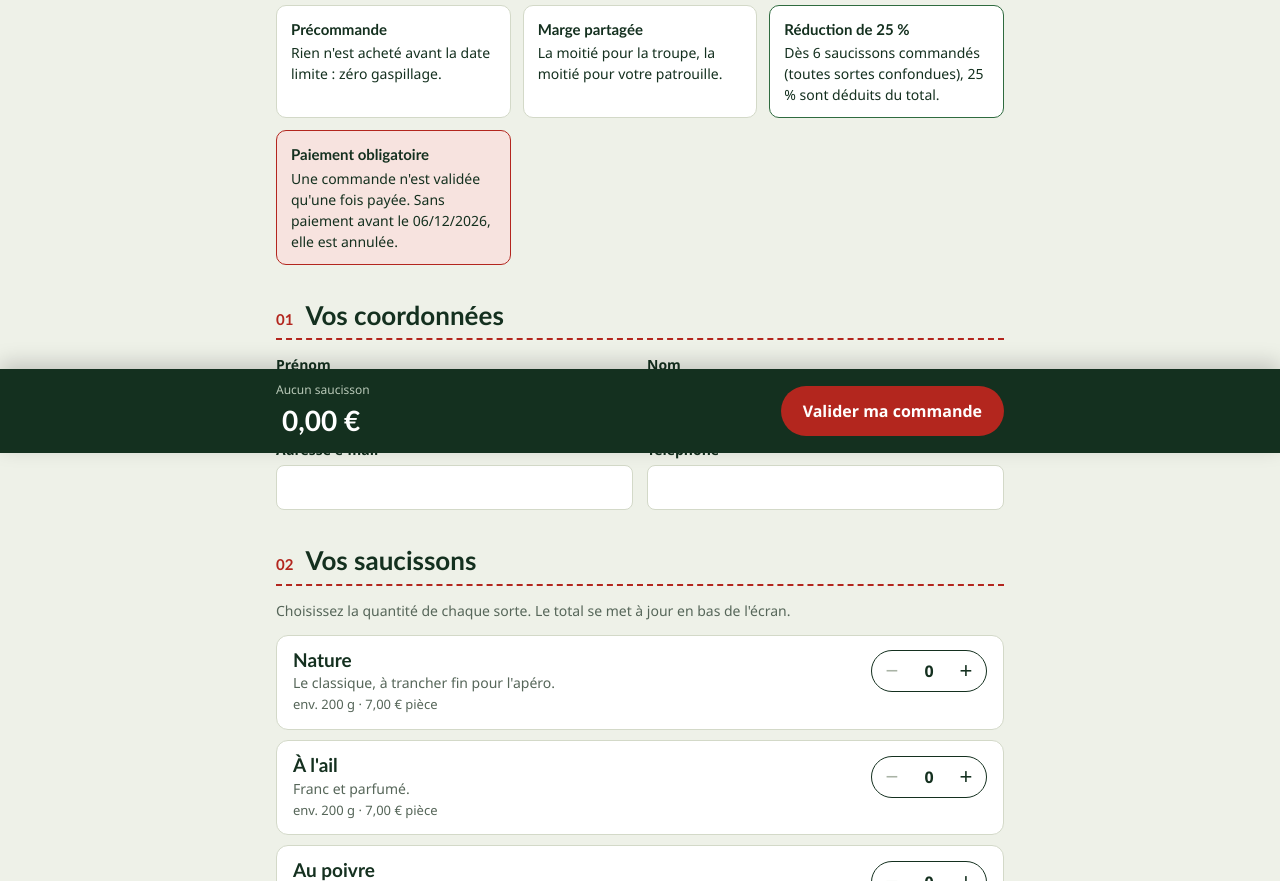
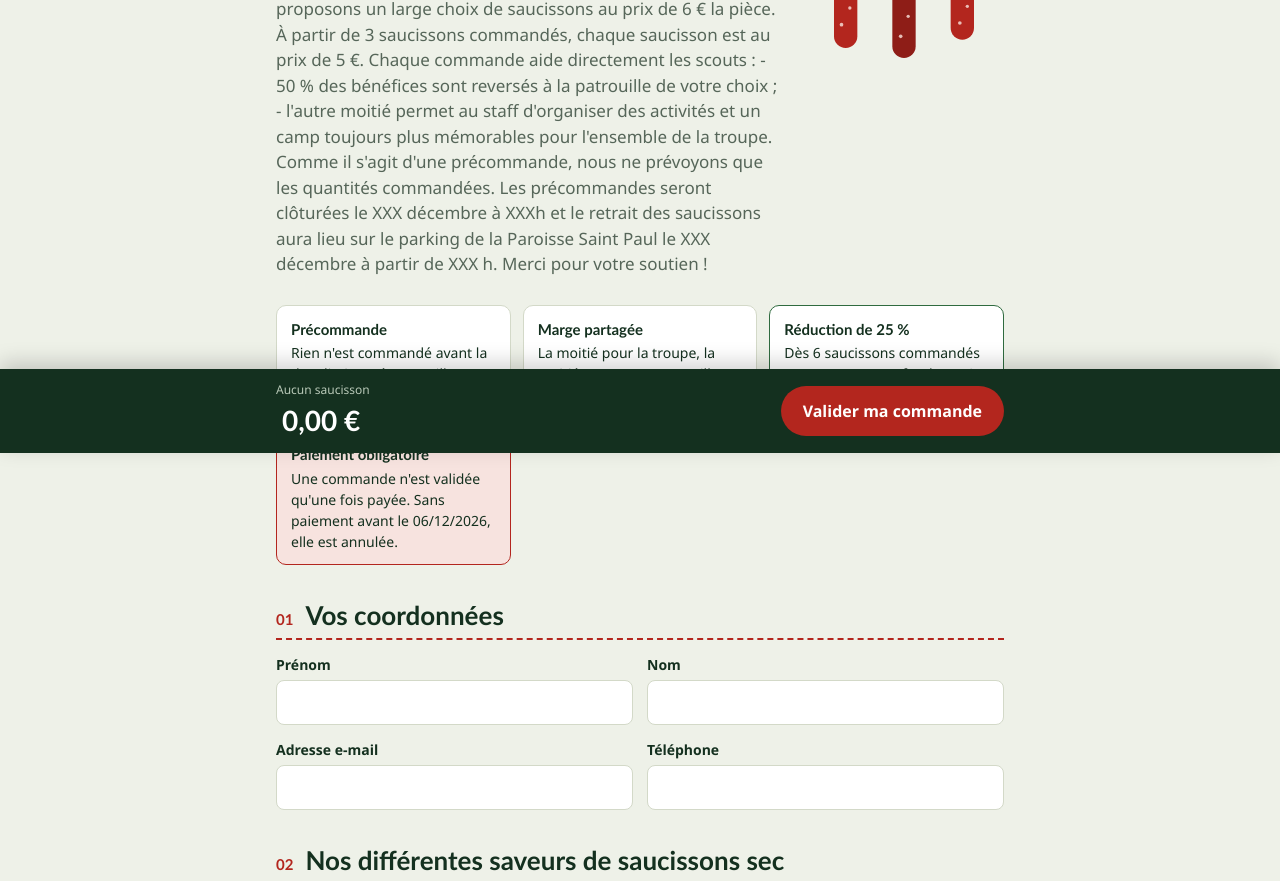
Before and after one commit to Near1807/Commande-Saucisson, a plain HTML site: page saucissons-precommande/site/index.html in a window 1280 px wide. Shown: the part 347-1228 px from the top of the page. Drawn offline with Linux system fonts and the light colour scheme.

Commit message:
values update

```diff
--- a/saucissons-precommande/site/config.js
+++ b/saucissons-precommande/site/config.js
@@ -18,16 +18,21 @@ const CONFIG = {
   dateLimiteTexte: "06/12/2026",
 
   /* Adresse affichée en cas de problème. */
-  contact: "contact@exemple.be",
+  contact: "troupeadestexupery@gmail.com",
 
   /* Saucissons : prix en CENTIMES (700 = 7,00 €). Les id doivent être identiques à ceux de Config.gs. */
-  saucissons: [
-    { id: "nature", nom: "Nature",    description: "Le classique, à trancher fin pour l'apéro.", poids: "env. 200 g", prixCentimes: 700 },
-    { id: "ail",    nom: "À l'ail",   description: "Franc et parfumé.",                          poids: "env. 200 g", prixCentimes: 700 },
-    { id: "poivre", nom: "Au poivre", description: "Une croûte poivrée, bien relevé.",           poids: "env. 200 g", prixCentimes: 750 },
-    { id: "noix",   nom: "Aux noix",  description: "Des morceaux de noix, texture croquante.",   poids: "env. 200 g", prixCentimes: 800 },
-    { id: "gouda",  nom: "Au gouda",  description: "Fondant, avec des dés de fromage.",          poids: "env. 200 g", prixCentimes: 800 },
-    { id: "piment", nom: "Au piment", description: "Pour ceux qui aiment qu'on le sente.",       poids: "env. 200 g", prixCentimes: 750 }
+    saucissons: [
+    { id: "pur-porc", nom: "Pur Porc", description: "Le classique, 100 % porc.", poids: "170 g", prixCentimes: 600 },
+    { id: "sanglier", nom: "Sanglier", description: "Une saveur de gibier.", poids: "170 g", prixCentimes: 600 },
+    { id: "fume", nom: "Fumé", description: "Au goût fumé.", poids: "170 g", prixCentimes: 600 },
+    { id: "piment-espelette", nom: "Piment Espelette", description: "Relevé au piment d'Espelette.", poids: "170 g", prixCentimes: 600 },
+    { id: "ail", nom: "À l'Ail", description: "Parfumé à l'ail.", poids: "170 g", prixCentimes: 600 },
+    { id: "cepes", nom: "Cèpes", description: "Aux cèpes.", poids: "170 g", prixCentimes: 600 },
+    { id: "comte", nom: "Comté AOP", description: "Au comté AOP.", poids: "170 g", prixCentimes: 600 },
+    { id: "noisette", nom: "Noisette", description: "Aux noisettes.", poids: "170 g", prixCentimes: 600 },
+    { id: "noix", nom: "Noix", description: "Aux noix.", poids: "170 g", prixCentimes: 600 },
+    { id: "enrobage-poivre", nom: "Enrobage Poivre", description: "Enrobé de poivre.", poids: "170 g", prixCentimes: 600 },
+    { id: "enrobage-herbes", nom: "Enrobage Herbe de Provence", description: "Enrobé d'herbes de Provence.", poids: "170 g", prixCentimes: 600 }
   ],
 
   /* Textes identiques à ceux de Config.gs. */
--- a/saucissons-precommande/site/index.html
+++ b/saucissons-precommande/site/index.html
@@ -3,7 +3,7 @@
 <head>
   <meta charset="utf-8">
   <meta name="viewport" content="width=device-width, initial-scale=1">
-  <title>Précommande de saucissons – Éclaireurs Saint-Paul Waterloo</title>
+  <title>Précommande de saucissons – Troupe Antoine de Saint-Exupéry - Saint-Paul Waterloo</title>
   <link rel="stylesheet" href="style.css">
 </head>
 <body>
@@ -17,9 +17,21 @@
 
     <header class="hero">
       <div class="hero-texte">
-        <p class="surtitre">Éclaireurs · Unité Saint-Paul de Waterloo</p>
+        <p class="surtitre">Troupe Antoine de Saint-Exupéry · Unité Saint-Paul de Waterloo</p>
         <h1>Précommande de <em>saucissons</em></h1>
-        <p class="intro">Vous commandez, on achète juste ce qu'il faut. La marge finance les activités de la troupe et la patrouille que vous choisissez.</p>
+        <p class="intro">Les scouts de la troupe Antoine de Saint-Exupéry lancent leur vente de saucissons secs afin de financer leurs activités tout au long de l'année ainsi que leur camp d'été.
+
+Nous vous proposons un large choix de saucissons au prix de 6 € la pièce. À partir de 3 saucissons commandés, chaque saucisson est au prix de 5 €.
+
+Chaque commande aide directement les scouts :
+     - 50 % des bénéfices sont reversés à la patrouille de votre choix ;
+     - l'autre moitié permet au staff d'organiser des activités et un camp toujours plus mémorables pour l'ensemble de la troupe.
+
+Comme il s'agit d'une précommande, nous ne prévoyons que les quantités commandées.
+
+Les précommandes seront clôturées le XXX décembre à XXXh et le retrait des saucissons aura lieu sur le parking de la Paroisse Saint Paul le XXX décembre à partir de XXX h.
+
+Merci pour votre soutien !</p>
       </div>
       <svg class="dessin" viewBox="0 0 240 150" aria-hidden="true">
         <path d="M10 14 Q120 34 230 14" stroke="#8a6a3a" fill="none" stroke-width="2.5"/>
@@ -43,7 +55,7 @@
     <div class="regles">
       <div class="regle">
         <strong>Précommande</strong>
-        Rien n'est acheté avant la date limite : zéro gaspillage.
+        Rien n'est commandé avant la date limite : zéro gaspillage.
       </div>
       <div class="regle">
         <strong>Marge partagée</strong>
@@ -87,8 +99,8 @@
       </section>
 
       <section class="etape" aria-labelledby="titre-2">
-        <div class="etape-titre"><span class="numero">02</span><h2 id="titre-2">Vos saucissons</h2></div>
-        <p class="aide">Choisissez la quantité de chaque sorte. Le total se met à jour en bas de l'écran.</p>
+        <div class="etape-titre"><span class="numero">02</span><h2 id="titre-2">Nos différentes saveurs de saucissons sec</h2></div>
+        <p class="aide">Choisissez la quantité de chaque sorte. Le total se met à jour en bas de l'écran. Les saucissons au prix de 6€/pièce. À partir de 3 saucissons commandés, chaque saucisson est au prix de 5 €.</p>
         <div id="liste-saucissons" class="liste"></div>
         <label class="champ champ-remarque" for="remarque">Une remarque sur la commande ? (facultatif)
           <textarea id="remarque" maxlength="500"></textarea>
```
Also changed, not shown: 1 other file.
